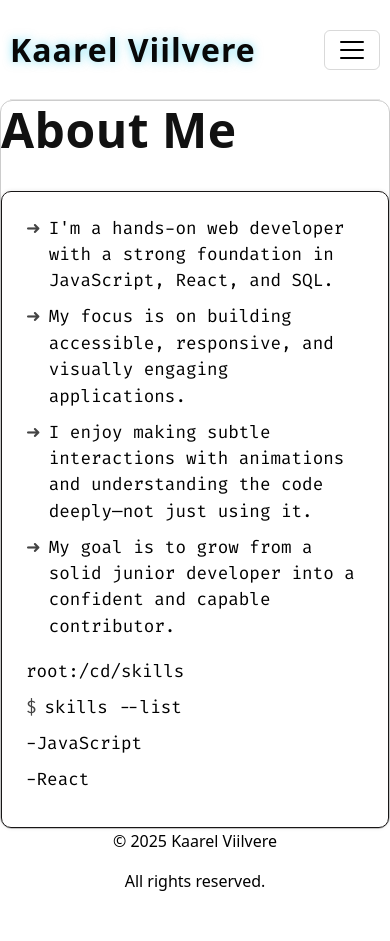
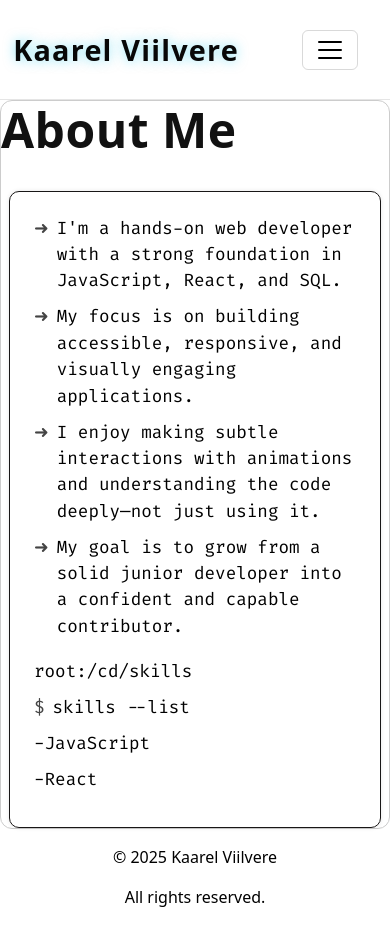
Before and after one commit to KaarelVv/portfolio-bootstrap, a React (Vite) app: page /portfolio/about in a window 390 px wide. Before the commit the page ends 909 px from the top, so only its background shows below. Built offline with nearby package versions, Linux system fonts and the light colour scheme.

Commit message:
minor_header_fix

```diff
--- a/src/styles/components/_buttons.css
+++ b/src/styles/components/_buttons.css
@@ -122,7 +122,7 @@ body.theme-light .filter-btn.active {
 }
 
 body.theme-dark .filter-btn.active {
-  background: linear-gradient(135deg, #0dcaf0, #6610f2);
+  background: linear-gradient(300deg, #0dcaf0, #6610f2);
   color: #ffffff;
   border-color: #0dcaf0;
   box-shadow: 0 0 10px rgba(13, 202, 240, 0.3);
--- a/src/styles/components/_footer.css
+++ b/src/styles/components/_footer.css
@@ -4,3 +4,7 @@ body.theme-dark .theme-footer{
   padding: 1rem;
   text-align: center;
 }
+body.theme-light .theme-footer{
+  padding: 1rem;
+  text-align: center;
+}
--- a/src/styles/components/_nav.css
+++ b/src/styles/components/_nav.css
@@ -13,7 +13,7 @@
   letter-spacing: 1px;
   text-shadow: 0 0 10px rgba(13, 202, 240, 0.5);
   white-space: normal;
-
+transition: transform 0.3s ease, color 0.3s ease;
 }
 
 body.theme-dark .site-logo {
@@ -24,8 +24,7 @@ body.theme-dark .site-logo {
 
 body.theme-light .site-logo {
   color: #080808 !important;
-  font-size: 2rem;
-  transition: all 0.3s ease;
+ transform: scale(1.2);
 }
 
 .nav-link.active {
--- a/src/styles/global/_responsive.css
+++ b/src/styles/global/_responsive.css
@@ -1,5 +1,3 @@
-/* === Mobile First Responsive Layouts === */
-
 
 /* ≤768px (sm) */
 @media (max-width: 768px) {
@@ -16,7 +14,7 @@
   header {
     display: flex;
     justify-content: center;
-    margin: 0 10px;
+
   }
 
   /* Dropdown menu customization */
@@ -60,7 +58,6 @@
   header {
     display: flex;
     justify-content: center;
-    margin: 0 10px;
   }
 
   .dropdown-menu-custom {
@@ -116,11 +113,12 @@
   header {
     display: flex;
     justify-content: center;
-    margin: 0 10px;
+
   }
 
   .theme-header {
-    padding: 1px 0;
+    padding: 1rem 2rem;
+
   }
 
   .dropdown-menu-custom {
@@ -169,12 +167,12 @@
   header {
     display: flex;
     justify-content: center;
-    margin: 0 10px;
   }
 
   .terminal-box {
     font-size: 0.9rem;
     padding: 1rem;
+    margin: 0 0.5rem;
   }
 
   .command-list {
--- a/src/styles/global/_themes.css
+++ b/src/styles/global/_themes.css
@@ -26,9 +26,10 @@ body.theme-light .card {
 .theme-header {
   backdrop-filter: blur(10px);
   -webkit-backdrop-filter: blur(10px);
-  padding: 1.5rem 20rem;
+  padding: 1rem 20rem;
   border-bottom: 1px solid rgba(255, 255, 255, 0.1);
   height: 100px;
+
 }
 
 body.theme-dark .theme-header {
```
